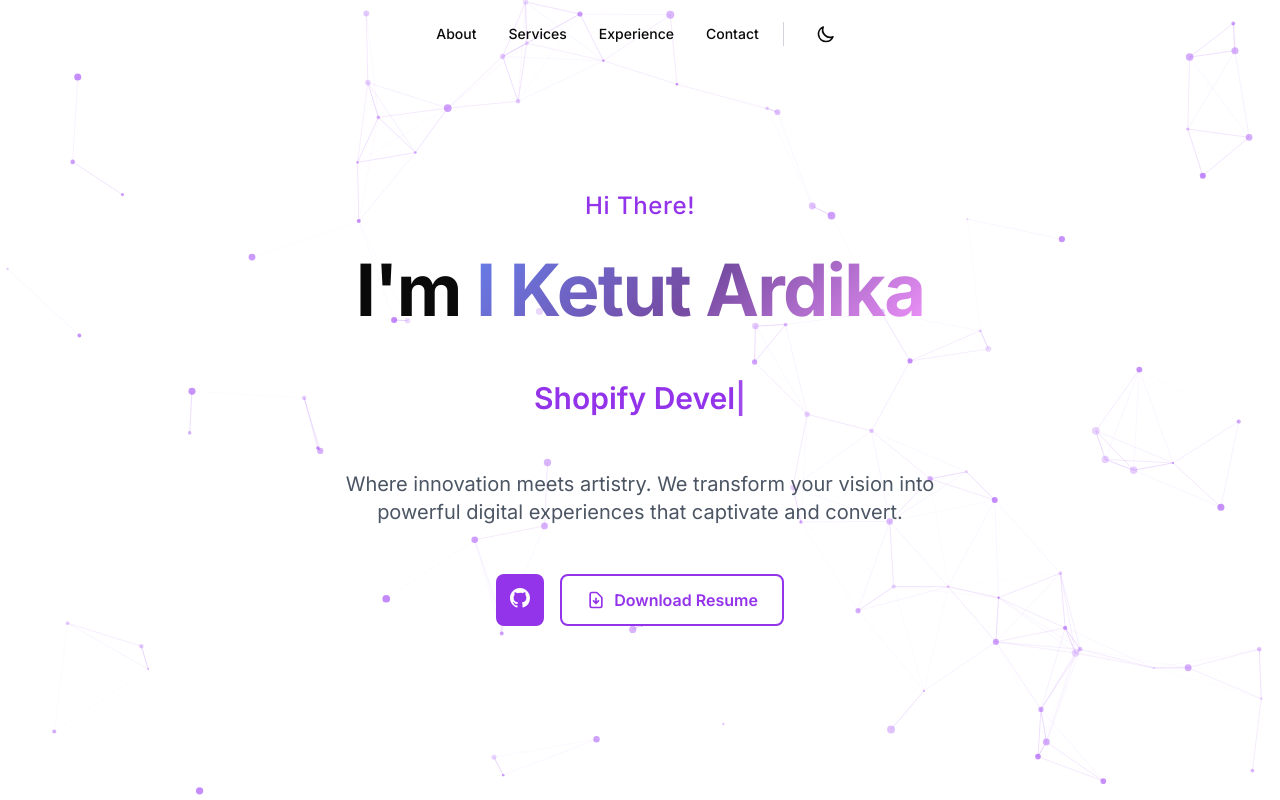
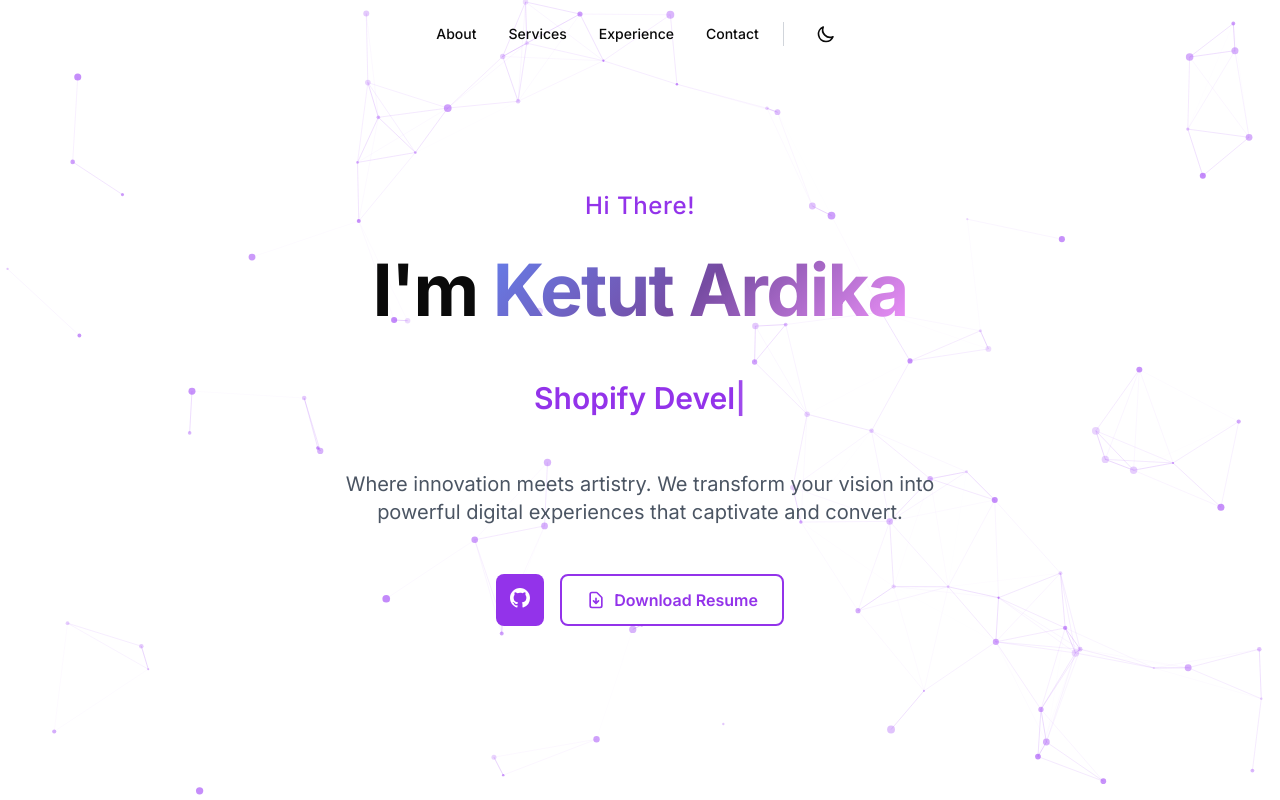
Before and after one commit to ketutardika/ketutardika.github.io, a Next.js app: page / in a window 1280 px wide. Shown: the top 800 px of the page. Built offline with nearby package versions, Linux system fonts and the light colour scheme.

Commit message:
update: update content name

```diff
--- a/app/layout.tsx
+++ b/app/layout.tsx
@@ -10,12 +10,12 @@ const inter = Inter({
 });
 
 export const metadata: Metadata = {
-  title: "I Ketut Ardika - WordPress & E-commerce Developer",
+  title: "Ketut Ardika - WordPress & E-commerce Developer",
   description: "Senior WordPress & E-commerce Developer with 10+ years of experience. Specialized in custom WooCommerce architecture, trading platforms, and high-performance web solutions.",
   keywords: ["WordPress Developer", "Shopify Developer", "WooCommerce", "E-commerce", "Web Development", "Technical Lead"],
-  authors: [{ name: "I Ketut Ardika" }],
+  authors: [{ name: "Ketut Ardika" }],
   openGraph: {
-    title: "I Ketut Ardika - WordPress & E-commerce Developer",
+    title: "Ketut Ardika - WordPress & E-commerce Developer",
     description: "Senior WordPress & E-commerce Developer with 10+ years of experience",
     type: "website",
   },
--- a/components/sections/Hero.tsx
+++ b/components/sections/Hero.tsx
@@ -14,7 +14,7 @@ export default function Hero() {
             </h2>
             <h1 className="text-5xl md:text-6xl lg:text-7xl font-bold leading-tight tracking-tight">
               I'm{' '}
-              <span className="gradient-text">I Ketut Ardika</span>
+              <span className="gradient-text">Ketut Ardika</span>
             </h1>
             <div className="text-2xl md:text-3xl font-semibold h-20 flex items-center justify-center">
               <TypeWriter
```
